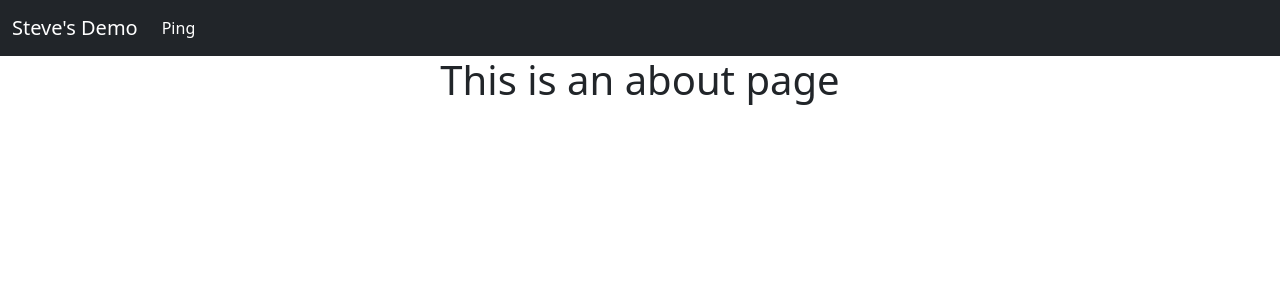
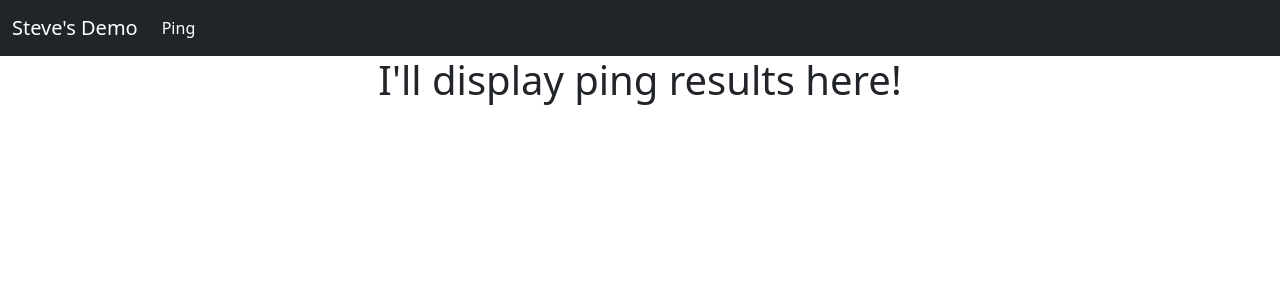
Before and after one commit to sncarlson/btdemofe, a Vue app: page /ping in a window 1280 px wide. Shown: the top 300 px of the page. Built offline with nearby package versions, Linux system fonts and the light colour scheme.

Commit message:
Updated Ping

```diff
--- a/src/views/Ping.vue
+++ b/src/views/Ping.vue
@@ -1,5 +1,5 @@
 <template>
   <div class="ping">
-    <h1>This is an about page</h1>
+    <h1>I'll display ping results here!</h1>
   </div>
 </template>
```
